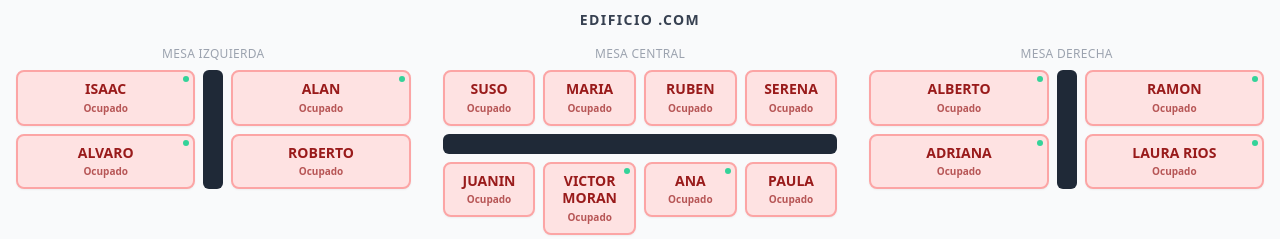
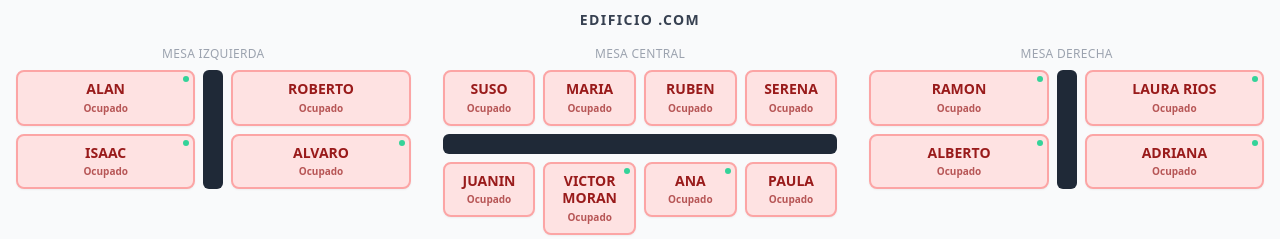
Before and after one commit to isaachuergabayon/seat-in-omni, a React (Vite) app: page /#/ in a window 1280 px wide. Shown: the part 199-438 px from the top of the page. Built offline with nearby package versions, Linux system fonts and the light colour scheme.

Commit message:
fix: vertical desk columns by position suffix (-1 left, -2 right)

```diff
--- a/src/components/DeskGroup.tsx
+++ b/src/components/DeskGroup.tsx
@@ -22,17 +22,25 @@ export default function DeskGroup({ deskId, seats, label, people, assignedPerson
 
   const cols = Math.max(topSeats.length, bottomSeats.length)
 
-  // Mesas left y right: layout horizontal (sitios | barra vertical | sitios)
+  // Mesas left y right: layout horizontal (columna izq | barra vertical | columna der)
+  // Columna izquierda: posiciones que terminan en -1 (top-1, bottom-1 → fila 1 y 2 izq)
+  // Columna derecha:   posiciones que terminan en -2 (top-2, bottom-2 → fila 1 y 2 der)
   const isVertical = deskId === 'left' || deskId === 'right'
 
   if (isVertical) {
+    const leftCol = seats
+      .filter((s) => s.position.endsWith('-1'))
+      .sort((a, b) => a.position.localeCompare(b.position))
+    const rightCol = seats
+      .filter((s) => s.position.endsWith('-2'))
+      .sort((a, b) => a.position.localeCompare(b.position))
     return (
       <div className="flex flex-col items-center gap-2 w-full md:w-auto">
         <span className="text-xs text-gray-400 font-medium uppercase tracking-wide">{label}</span>
         <div className="flex flex-row items-stretch gap-2 w-full">
-          {/* Columna top (izquierda de la barra) */}
+          {/* Columna izquierda */}
           <div className="flex flex-col gap-2 flex-1">
-            {topSeats.map((seat) => (
+            {leftCol.map((seat) => (
               <SeatCard
                 key={seat.id}
                 seat={seat}
@@ -44,9 +52,9 @@ export default function DeskGroup({ deskId, seats, label, people, assignedPerson
           </div>
           {/* Barra vertical central */}
           <div className="w-5 bg-gray-800 rounded-md self-stretch" />
-          {/* Columna bottom (derecha de la barra) */}
+          {/* Columna derecha */}
           <div className="flex flex-col gap-2 flex-1">
-            {bottomSeats.map((seat) => (
+            {rightCol.map((seat) => (
               <SeatCard
                 key={seat.id}
                 seat={seat}
```
Also changed, not shown: 1 other file (tests, documents, lock files or other folders).
